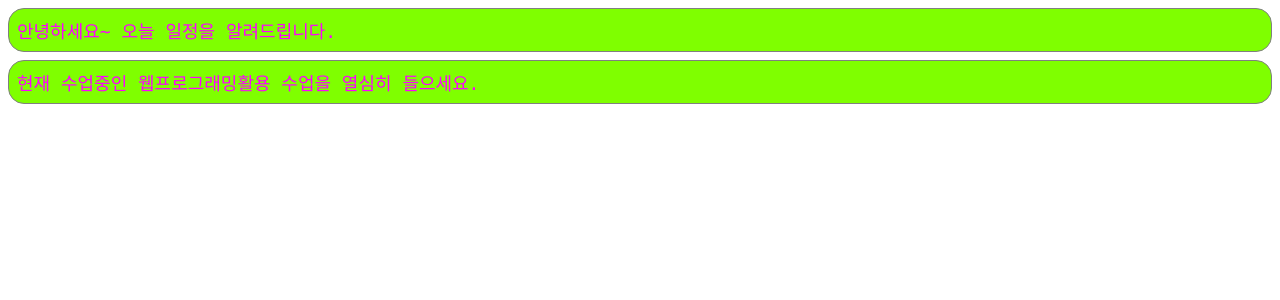
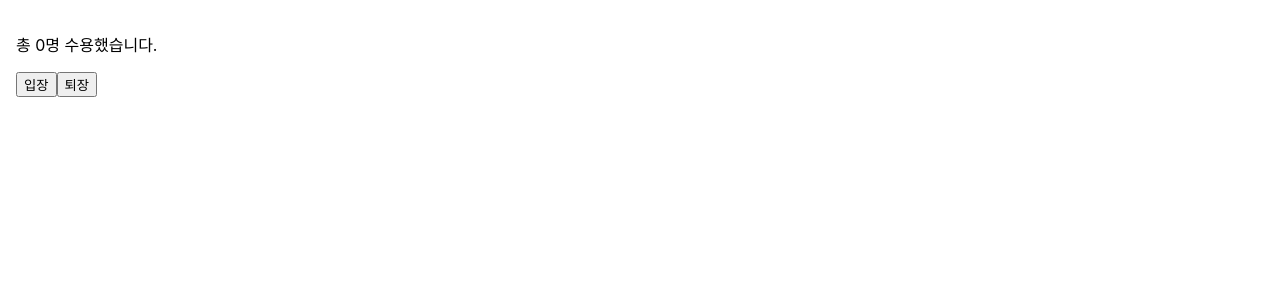
Before and after one commit to Teweacdeazcer/reactproject, a React (Create React App) app: page / in a window 1280 px wide. Shown: the top 300 px of the page. Built offline with nearby package versions, Linux system fonts and the light colour scheme.

Commit message:
React 7장 실습 Accommodate

```diff
--- /dev/null
+++ b/src/chp07/Accommodate.jsx
@@ -0,0 +1,31 @@
+import React,{useState,useEffect} from "react";
+import useCounter from "./useCounter";
+
+const MAX_CAPACITY = 10;
+
+function Accommodate(props){
+    const [isFull, setIsFull] = useState(false);
+    const [count, increaseCount, decreaseCount] = useCounter(0);
+    // Mount(컴포넌트가 생성)되었을 때, Update 되었을 때
+    useEffect(()=>{
+        console.log("====================");
+        console.log("useEffect 실행");
+        console.log(`isFull: ${isFull}`);
+    });
+
+    useEffect(()=>{
+        setIsFull(count >= MAX_CAPACITY)
+        console.log(`Current count value: ${isFull}`);
+    }, [count]);
+
+    return(
+        <div style={{padding: 16}}>
+            <p>{`총 ${count}명 수용했습니다.`}</p>
+            <button onClick={increaseCount} disabled={isFull}>입장</button>
+            <button onClick={decreaseCount}>퇴장</button>
+            {isFull && <p style={{color: "red"}}>정원이 가득 찼습니다.</p>}
+        </div>
+    );
+}
+
+export default Accommodate;
--- a/src/index.js
+++ b/src/index.js
@@ -9,13 +9,14 @@
 import Clock from "./chp04/Clock";
 import CommentList from "./chp05/CommentList";
 import NotificationList from "./chp06/NotificationList";
+import Accommodate from "./chp07/Accommodate";
 
 
 const root = ReactDOM.createRoot(document.getElementById('root'));
 setInterval(() => {
 root.render(
   <React.StrictMode>
-    <NotificationList/>
+    <Accommodate/>
   </React.StrictMode>
 );
 }
```
